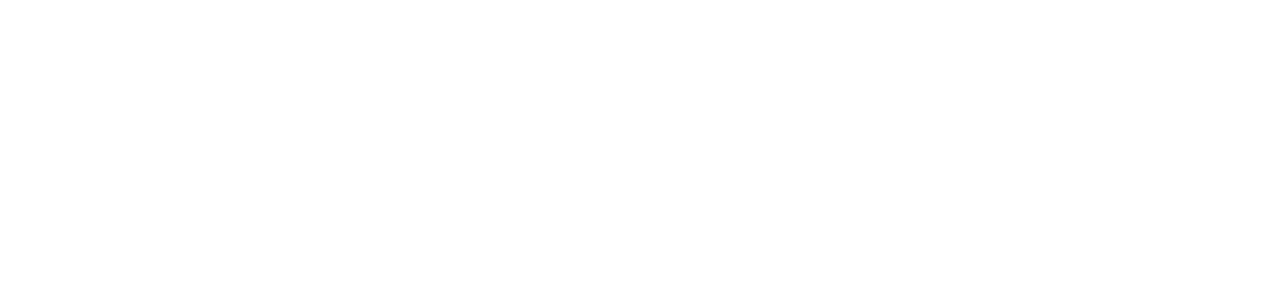
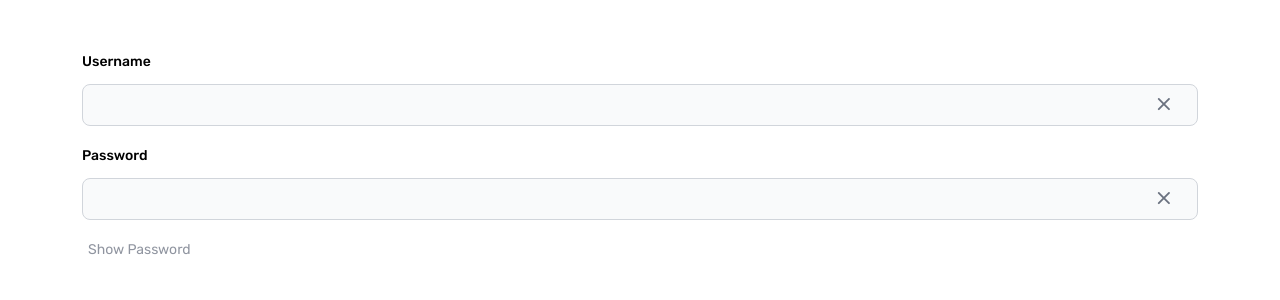
Before and after one commit to Capstone-MSIB-Altera-Batch-4/frontend_react, a React (Vite) app in the folder pos-capstone/: page / in a window 1280 px wide. Shown: the top 300 px of the page. Built offline with nearby package versions, Linux system fonts and the light colour scheme.

Commit message:
add progress

```diff
--- a/pos-capstone/src/App.jsx
+++ b/pos-capstone/src/App.jsx
@@ -1,15 +1,26 @@
 import './App.css'
 import 'bootstrap/dist/css/bootstrap.min.css';
 import 'bootstrap';
-import TextField from './element/Textfield/Textfield';
+import LoginForm from './component/LoginForm/LoginForm';
 
 function App() {
 
 
   return (
     <>
-      <TextField/>
+        <link rel="preconnect" href="https://fonts.googleapis.com" />
+        <link rel="preconnect" href="https://fonts.gstatic.com" crossOrigin="" />
+        <link
+          href="https://fonts.googleapis.com/css2?family=Rubik:ital,wght@0,300;0,400;0,500;0,600;0,700;0,800;0,900;1,300;1,400;1,500;1,600;1,700;1,800;1,900&display=swap"
+          rel="stylesheet"
+        />
+
+      <div className="container mt-5">
+        <LoginForm />
+      </div>
+
     </>
+
   )
 }
 
--- /dev/null
+++ b/pos-capstone/src/component/LoginForm/LoginForm.jsx
@@ -0,0 +1,89 @@
+import { useFormik } from 'formik';
+import * as Yup from 'yup';
+import { useNavigate } from "react-router-dom"
+import TextField from '../../element/Textfield/Textfield';
+import { useState } from 'react';
+import ShowPassword from '../../element/ShowPassword/ShowPassword';
+
+const LoginForm = () => {
+    // const navigate = useNavigate()
+
+    const [showPassword, setShowPassword] = useState(false);
+
+    const formik = useFormik({
+        initialValues: {
+            username: "",
+            password: "",
+        },
+        validationSchema: Yup.object().shape({
+            username: Yup.string()
+                .required('The username field must be filled in'),
+            password: Yup.string()
+                .required('The password field must be filled in'),
+        }),
+        onSubmit: (values, actions) => {
+            actions.resetForm();
+            console.log(values)
+            // navigate('')
+
+        },
+    })
+
+    return (
+        <form>
+            <div className="mb-3">
+                <TextField
+                    htmlFor="username"
+                    label="Username"
+                    type="text"
+                    id="username"
+                    value={formik.values.username}
+                    onChange={formik.handleChange}
+                    onBlur={formik.handleBlur}
+                    className={
+                        formik.errors.username && formik.touched.username
+                            ? 'form-control mt-1 is-invalid'
+                            : 'form-control mt-1'
+                    }
+                    onClearInput={() => formik.setFieldValue('username', '', false)}
+                />
+                {formik.errors.username && formik.touched.username && (
+                    <small className='text-danger'>
+                        {formik.errors.username}
+                    </small>
+                )}
+
+            </div>
+            <div className="mb-3">
+                <TextField
+                    htmlFor="password"
+                    label="Password"
+                    type={showPassword ? 'text' : 'password'}
+                    id="password"
+                    value={formik.values.password}
+                    onChange={formik.handleChange}
+                    onBlur={formik.handleBlur}
+                    className={
+                        formik.errors.password && formik.touched.password
+                            ? 'form-control mt-1 is-invalid'
+                            : 'form-control mt-1'
+                    }
+                    onClearInput={() => formik.setFieldValue('password', '', false)}
+                />
+                {formik.errors.password && formik.touched.password && (
+                    <small className='text-danger'>
+                        {formik.errors.password}
+                    </small>
+                )}
+            </div>
+            <ShowPassword
+                onClick={() => setShowPassword(!showPassword)}
+                label={showPassword ? 'Hide Password' : 'Show Password'}
+            />
+            {/* <button type="submit" className="btn btn-primary">
+                Submit
+            </button> */}
+        </form >
+    )
+}
+export default LoginForm
--- /dev/null
+++ b/pos-capstone/src/element/ShowPassword/ShowPassword.css
@@ -0,0 +1,12 @@
+.show-password {
+    font-family: 'Rubik';
+    font-style: normal;
+    font-weight: 400;
+    font-size: 14px;
+    cursor: pointer;
+    background-color: transparent;
+    border: none;
+
+    color: #9095A0;
+
+}
--- /dev/null
+++ b/pos-capstone/src/element/ShowPassword/ShowPassword.jsx
@@ -0,0 +1,14 @@
+import "./ShowPassword.css"
+
+const ShowPassword = (props) => {
+    return (
+        <button
+            type="button"
+            className="show-password"
+            onClick={props.onClick}
+        >
+            {props.label}
+        </button>
+    )
+}
+export default ShowPassword
--- /dev/null
+++ b/pos-capstone/src/element/Textfield/Textfield.css
@@ -0,0 +1,35 @@
+#textfield label {
+    font-family: 'Rubik';
+    font-style: normal;
+    font-weight: 500;
+    font-size: 14px;
+
+    color: #000000;
+}
+
+#textfield input {
+    padding: 8px 16px;
+    gap: 10px;
+
+    background: #F9FAFB;
+    border: 1px solid #D1D5DB;
+    border-radius: 8px;
+
+}
+
+.clear-button {
+    font-family: 'Rubik';
+    font-weight: 300;
+    position: absolute;
+    top: 0;
+    right: 20px;
+    height: 100%;
+    background-color: transparent;
+    border: none;
+    cursor: pointer;
+    color: #6B7280;
+}
+
+.times-sign {
+    font-size: 30px;
+}
--- a/pos-capstone/src/element/Textfield/Textfield.jsx
+++ b/pos-capstone/src/element/Textfield/Textfield.jsx
@@ -1,7 +1,31 @@
-const TextField = () => {
+import "./TextField.css"
+
+const TextField = (props) => {
     return (
-        <>
-        </>
+        <div id="textfield">
+            <label htmlFor={props.htmlFor} className="form-label">
+                {props.label}
+            </label>
+            <div class="input-group">
+                <input
+                    className={props.className}
+                    type={props.type}
+                    id={props.id}
+                    name={props.name}
+                    style={props.style}
+                    value={props.value}
+                    onChange={props.onChange}
+                    onBlur={props.onBlur}
+                />
+                <button
+                    onClick={props.onClearInput}
+                    type="button"
+                    className="clear-button">
+                    <span className="times-sign">&times;</span>
+                </button>
+            </div>
+
+        </div>
     )
 }
 export default TextField
```
Also changed, not shown: pos-capstone/.eslintrc.cjs (deleted).
